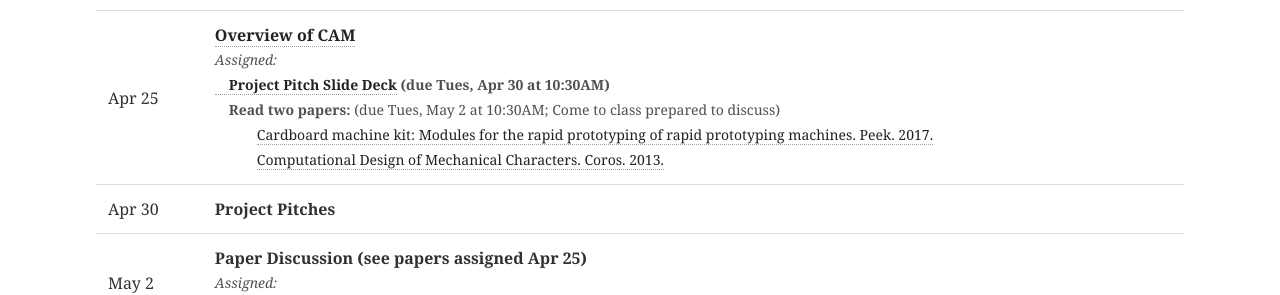
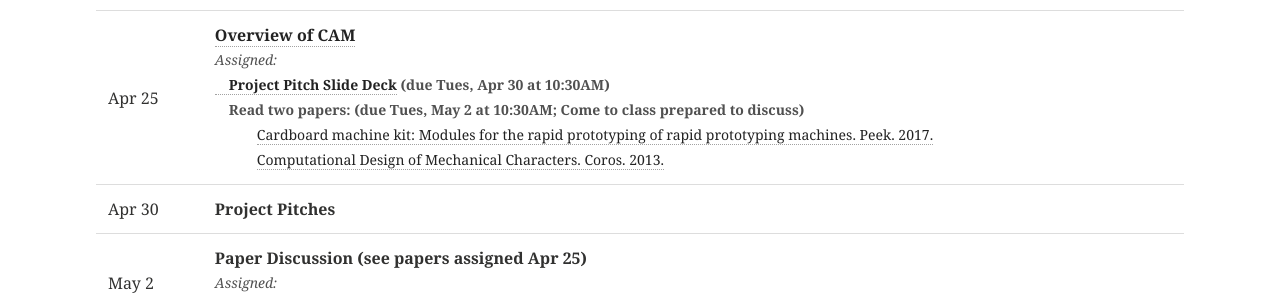
Before and after one commit to cs448m/cs448m.github.io, a Jekyll site: the page built from index.md, in a window 1280 px wide and 900 px high, scrolled down 1186 px. Shown: the part 160-455 px from the top of the window. Built offline with Jekyll 4.4.1, drawn with Linux system fonts in a browser that asks for light colours.

Commit message:
more formatting tweaks

```diff
--- a/index.md
+++ b/index.md
@@ -42,7 +42,7 @@
     <tr><td>Apr 23</td><td><a href="/lectures/gcode/gcode.pdf"><b>G-Code</b></a> (and <a href="/lectures/gcode/stepperMusic">stepper-motor music</a>)</td></tr>
     <tr><td>Apr 25</td><td><a href="/lectures/cam/CAM.pdf"><b>Overview of CAM</b></a><br><span class="assigned"><i>Assigned:</i>
                 <br><a href="https://docs.google.com/presentation/d/1dyCj_XGGGUmob6edjqQaQ8sGndR2pEPoxe_Kx8850fg/edit#slide=id.p"> &emsp;<b>Project Pitch Slide Deck</b></a> <b>(due Tues, Apr 30 at 10:30AM)</b>
-                <br>&emsp;<b>Read two papers:</b> (due Tues, May 2 at 10:30AM; Come to class prepared to discuss)
+                <br>&emsp;<b>Read two papers: (due Tues, May 2 at 10:30AM; Come to class prepared to discuss)</b>
                 <br>&emsp;&emsp;&emsp;<a href="http://cba.mit.edu/docs/papers/17.05.peek.pdf">Cardboard machine kit: Modules for the rapid prototyping of rapid prototyping machines. Peek. 2017.</a>
                 <br>&emsp;&emsp;&emsp;<a href="http://crl.ethz.ch/papers/CDMC_final.pdf">Computational Design of Mechanical Characters. Coros. 2013.</a>
         </span></td></tr>
```
